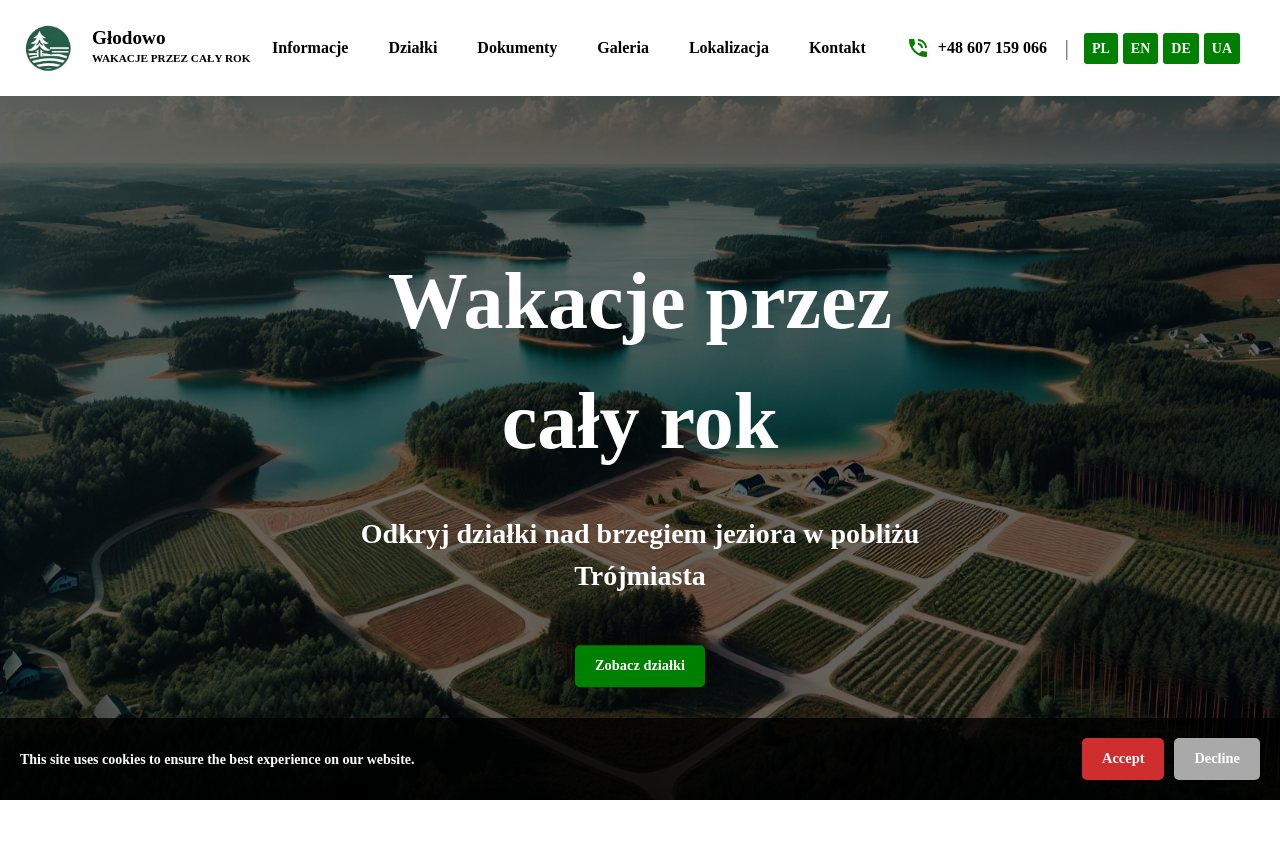
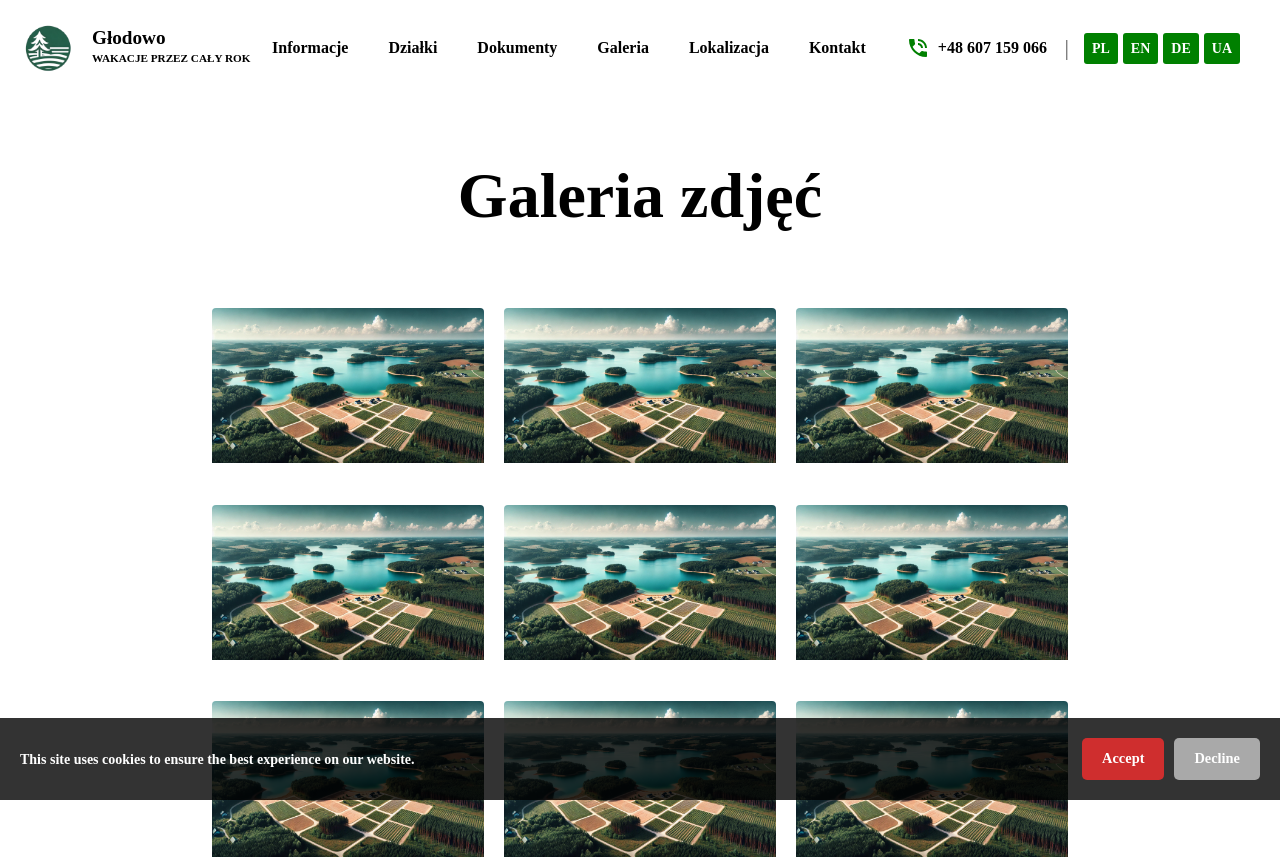
Before and after one commit to mateuszstaszkow/ganc_glodowo, a React (Create React App) app: page /gallery in a window 1280 px wide. Shown: the top 859 px of the page. Built offline with nearby package versions, Linux system fonts and the light colour scheme.

Commit message:
add gallery

```diff
--- a/src/App.js
+++ b/src/App.js
@@ -7,7 +7,7 @@ import Home from './components/Home/Home';
 import Information from './components/Information/Information';
 import Plots from './components/Plots/Plots';
 import Documents from './components/Documents/Documents';
-import Career from './components/Career';
+import Gallery from './components/Gallery/Gallery';
 import Contact from './components/Contact';
 import CookieConsent from './components/CookieConsent';
 
@@ -23,14 +23,14 @@ function App() {
             <Route path="/information" element={<Information />} />
             <Route path="/plots" element={<Plots />} />
             <Route path="/documents" element={<Documents />} />
-            <Route path="/career" element={<Career />} />
+            <Route path="/gallery" element={<Gallery />} />
             <Route path="/contact" element={<Contact />} />
           </Routes>
           <Home />
           <Information />
           <Plots />
           <Documents />
-          <Career />
+          <Gallery />
           <Contact />
         </div>
           <CookieConsent />
--- a/src/App.scss
+++ b/src/App.scss
@@ -136,12 +136,10 @@ html, body {
   flex: 1 1 calc(33.333% - 20px);
   overflow: hidden;
   position: relative;
-  height: calc(100% / 3 - 10px);
+  height: calc(100% / 3 - 10px) ;
 }
 
 .galleryImage {
-  width: 100%;
-  height: 100%;
   object-fit: cover;
   transition: transform 0.3s ease;
 }
@@ -442,7 +440,7 @@ footer {
       position: absolute;
       top: 50%;
       transform: translateY(-50%);
-      color: gray;
+      color: $color-primary;
       font-size: 2rem;
       cursor: pointer;
       user-select: none;
--- a/src/components/Career.js
+++ /dev/null
@@ -1,35 +0,0 @@
-import React from 'react';
-import { useTranslation } from 'react-i18next';
-import careerImage from '../images/career.jpg';
-import AnimatedSection from "../shared/AnimatedSection/AnimatedSection"; // Upewnij się, że obrazek jest we właściwej ścieżce
-
-function Career() {
-    const { t } = useTranslation();
-    return (
-        <div className="Career Section" id="career">
-            <div className="Content">
-                <h2 className="section-header">{t('career_title')}</h2>
-                <div className="section-content">
-                    <AnimatedSection
-                        isLeft={false}
-                        imageComponent={<img src={careerImage} alt="Career"/>}
-                        textComponent={
-                            <div className="section-text-left">
-                                <p className="career-intro">{t('career_intro')}</p>
-                                <ul className="career-list">
-                                    <li className="career-list-item">{t('career_position1')}</li>
-                                    <li className="career-list-item">{t('career_position2')}</li>
-                                </ul>
-                                <p>{t('career_offer')}</p>
-                                <p>{t('career_contact')}</p>
-                                <p>{t('career_notice')}</p>
-                            </div>
-                        }
-                    ></AnimatedSection>
-                </div>
-            </div>
-        </div>
-    );
-}
-
-export default Career;
--- /dev/null
+++ b/src/components/Gallery/Gallery.scss
@@ -0,0 +1,18 @@
+#gallery {
+  .galleryContainer {
+    height: 70vh;
+  }
+
+  .gallery {
+    gap: 20px;
+  }
+
+  .galleryItem {
+    border-radius: 4px;
+    cursor: pointer;
+  }
+
+  h1 {
+    margin-bottom: 4rem;
+  }
+}
--- /dev/null
+++ b/src/components/Gallery/Gallery.tsx
@@ -0,0 +1,105 @@
+import React, { useState, useEffect } from 'react';
+import { Element } from 'react-scroll';
+import { motion } from 'framer-motion';
+import { useTranslation } from 'react-i18next';
+import Modal from 'react-modal';
+// @ts-ignore
+import image from '../../images/header_background.jpg';
+import { FaArrowLeft, FaArrowRight } from "react-icons/fa";
+import './Gallery.scss';
+
+
+const images = [
+    { src: image, title: 'file1' },
+    { src: image, title: 'file2' },
+    { src: image, title: 'file3' },
+    { src: image, title: 'file4' },
+    { src: image, title: 'file5' },
+    { src: image, title: 'file6' },
+    { src: image, title: 'file7' },
+    { src: image, title: 'file8' },
+    { src: image, title: 'file9' },
+];
+
+Modal.setAppElement('#root');
+
+function Gallery() {
+    const { t } = useTranslation();
+    const [modalIsOpen, setModalIsOpen] = useState(false);
+    const [selectedImage, setSelectedImage] = useState(null as any);
+
+    useEffect(() => {
+        const handleKeyDown = (event: KeyboardEvent) => {
+            if (modalIsOpen) {
+                if (event.key === 'ArrowLeft') {
+                    goToPreviousImage();
+                } else if (event.key === 'ArrowRight') {
+                    goToNextImage();
+                }
+            }
+        };
+
+        window.addEventListener('keydown', handleKeyDown);
+        return () => window.removeEventListener('keydown', handleKeyDown);
+    }, [modalIsOpen]);
+
+    const openModal = (image: any) => {
+        setSelectedImage(image);
+        setModalIsOpen(true);
+    };
+
+    const closeModal = () => {
+        setModalIsOpen(false);
+        setSelectedImage(null);
+    };
+
+    const goToPreviousImage = () => {
+        setSelectedImage((prevImage: number) =>
+          prevImage === 0 ? images.length - 1 : prevImage - 1
+        );
+    };
+
+    const goToNextImage = () => {
+        setSelectedImage((prevImage: number) =>
+          prevImage === images.length - 1 ? 0 : prevImage + 1
+        );
+    };
+
+    return (
+      <Element id="gallery" name="gallery">
+          <motion.div initial={{ opacity: 0 }} animate={{ opacity: 1 }} transition={{ duration: 1 }}>
+              <div className="Section Content">
+                  <h1>{t('gallery.title')}</h1>
+                  <div className="galleryContainer">
+                      <div className="gallery">
+                          {images.map((image, index) => (
+                            <div className="galleryItem" key={index} onClick={() => openModal(index)}>
+                                <img src={image.src} alt={image.title} className="galleryImage"/>
+                            </div>
+                          ))}
+                      </div>
+                  </div>
+                  {selectedImage !== null && (
+                    <Modal
+                      isOpen={modalIsOpen}
+                      onRequestClose={closeModal}
+                      className="Modal ModalLarge"
+                      overlayClassName="Overlay"
+                    >
+                        <div className="modal-content">
+                            <FaArrowLeft className="modal-arrow left" onClick={goToPreviousImage}/>
+                            <div className="text-center">
+                            <img src={images[selectedImage].src} alt={images[selectedImage].title} className="Modal-image"/>
+                                <h3 className="Modal-title">{t('gallery.' + images[selectedImage].title)}</h3>
+                            </div>
+                            <FaArrowRight className="modal-arrow right" onClick={goToNextImage}/>
+                        </div>
+                    </Modal>
+                  )}
+              </div>
+          </motion.div>
+      </Element>
+    );
+}
+
+export default Gallery;
--- a/src/components/Header/Header.tsx
+++ b/src/components/Header/Header.tsx
@@ -39,7 +39,7 @@ function Header() {
               <ScrollLink to="documents" smooth={true} duration={500}>{i18n.t('documents')}</ScrollLink>
             </li>
             <li>
-              <ScrollLink to="career" smooth={true} duration={500}>Galeria</ScrollLink>
+              <ScrollLink to="gallery" smooth={true} duration={500}>{i18n.t('gallery')}</ScrollLink>
             </li>
             <li>
               <ScrollLink to="contact" smooth={true} duration={500}>Lokalizacja</ScrollLink>
--- a/src/locales/pl/translation.json
+++ b/src/locales/pl/translation.json
@@ -31,7 +31,17 @@
   "documents.file7": "Miejscowy plan zagospodarowania",
   "documents.file8": "Komunikacja miejska Rozkład jazdy linii",
   "documents.file9": "Projekt zjazdu",
-  "career_title": "Kariera",
+  "gallery": "Galeria",
+  "gallery.title": "Galeria zdjęć",
+  "gallery.file1": "Działka nr 1",
+  "gallery.file2": "Działka nr 2",
+  "gallery.file3": "Działka nr 3",
+  "gallery.file4": "Działka nr 4",
+  "gallery.file5": "Działka nr 5",
+  "gallery.file6": "Działka nr 6",
+  "gallery.file7": "Działka nr 7",
+  "gallery.file8": "Działka nr 8",
+  "gallery.file9": "Działka nr 9",
   "contact": "Kontakt",
   "contact_text": "W razie pytań prosimy o kontakt przez formularz kontaktowy.",
   "contact_button": "Formularz Kontaktowy",
```
